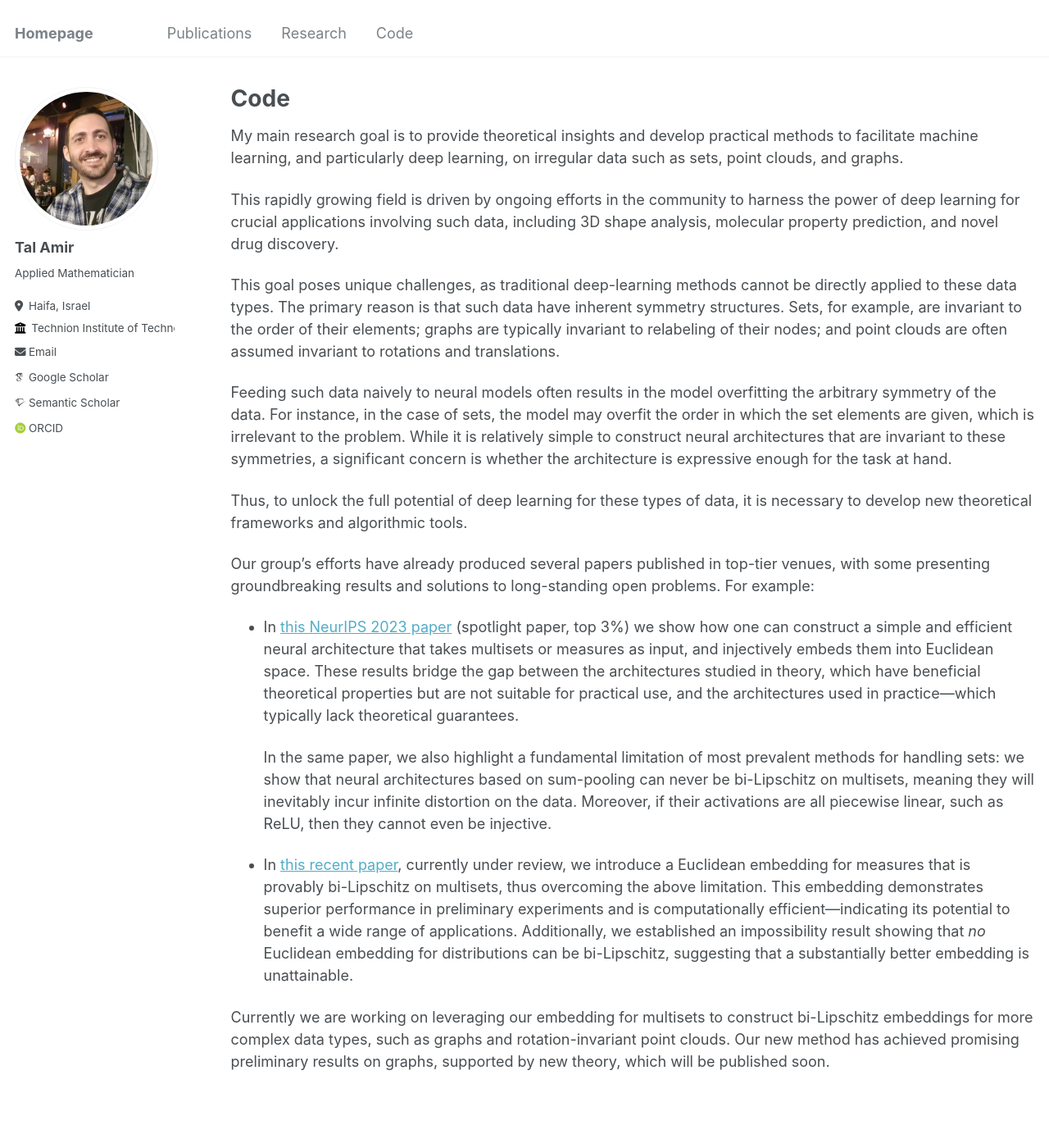
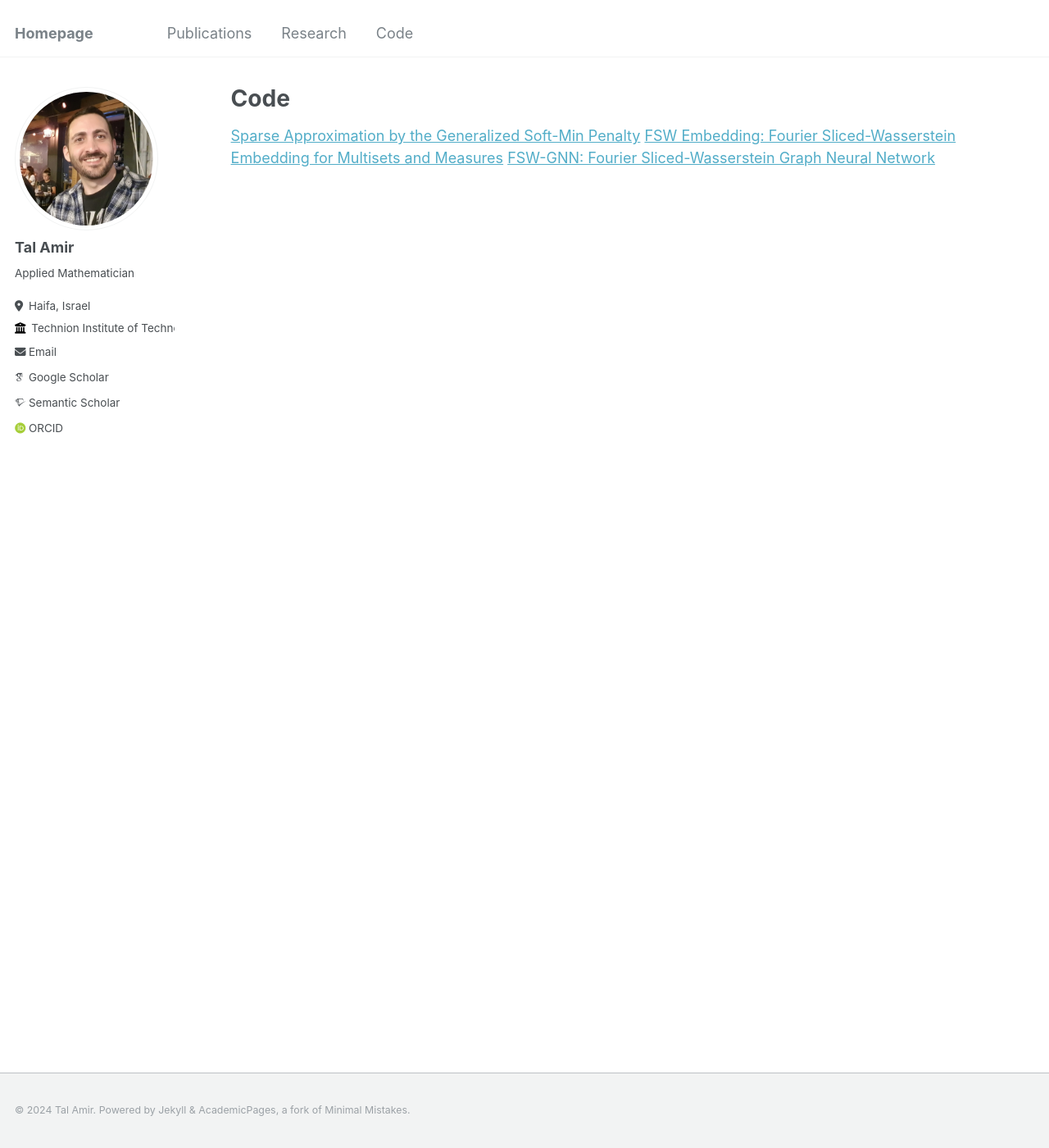
Before and after one commit to tal-amir/tal-amir.github.io, a Jekyll site: the page built from _pages/code.md, in a window 1280 px wide and 1400 px high. Shown: the whole window at 82% size. Built offline with Jekyll 4.4.1, drawn with Linux system fonts in a browser that asks for light colours; some web fonts are replaced.

Commit message:
Update code.md

```diff
--- a/_pages/code.md
+++ b/_pages/code.md
@@ -7,22 +7,8 @@ author_profile: true
 
 {% include base_path %}
 
-My main research goal is to provide theoretical insights and develop practical methods to facilitate machine learning, and particularly deep learning, on irregular data such as sets, point clouds, and graphs.
+[Sparse Approximation by the Generalized Soft-Min Penalty](https://github.com/tal-amir/sparse-approximation-gsm)
+[FSW Embedding: Fourier Sliced-Wasserstein Embedding for Multisets and Measures](https://github.com/tal-amir/fsw-gnn)
+[FSW-GNN: Fourier Sliced-Wasserstein Graph Neural Network](https://github.com/tal-amir/fsw-gnn)
 
-This rapidly growing field is driven by ongoing efforts in the community to harness the power of deep learning for crucial applications involving such data, including 3D shape analysis, molecular property prediction, and novel drug discovery.
-
-This goal poses unique challenges, as traditional deep-learning methods cannot be directly applied to these data types. The primary reason is that such data have inherent symmetry structures. Sets, for example, are invariant to the order of their elements; graphs are typically invariant to relabeling of their nodes; and point clouds are often assumed invariant to rotations and translations.
-
-Feeding such data naively to neural models often results in the model overfitting the arbitrary symmetry of the data. For instance, in the case of sets, the model may overfit the order in which the set elements are given, which is irrelevant to the problem. While it is relatively simple to construct neural architectures that are invariant to these symmetries, a significant concern is whether the architecture is expressive enough for the task at hand.
-
-Thus, to unlock the full potential of deep learning for these types of data, it is necessary to develop new theoretical frameworks and algorithmic tools.
-
-Our group's efforts have already produced several papers published in top-tier venues, with some presenting groundbreaking results and solutions to long-standing open problems. For example:
-
-- In [this NeurIPS 2023 paper](https://tal-amir.github.io/publication/2023-12%20Neural%20Injective%20Functions) (spotlight paper, top 3%) we show how one can construct a simple and efficient neural architecture that takes multisets or measures as input, and injectively embeds them into Euclidean space. These results bridge the gap between the architectures studied in theory, which have beneficial theoretical properties but are not suitable for practical use, and the architectures used in practice—which typically lack theoretical guarantees.
-
-  In the same paper, we also highlight a fundamental limitation of most prevalent methods for handling sets: we show that neural architectures based on sum-pooling can never be bi-Lipschitz on multisets, meaning they will inevitably incur infinite distortion on the data. Moreover, if their activations are all piecewise linear, such as ReLU, then they cannot even be injective.
-
-- In [this recent paper](https://tal-amir.github.io/publication/2024-05%20Fourier%20Sliced-Wasserstein%20Embedding), currently under review, we introduce a Euclidean embedding for measures that is provably bi-Lipschitz on multisets, thus overcoming the above limitation. This embedding demonstrates superior performance in preliminary experiments and is computationally efficient—indicating its potential to benefit a wide range of applications. Additionally, we established an impossibility result showing that _no_ Euclidean embedding for distributions can be bi-Lipschitz, suggesting that a substantially better embedding is unattainable.
-
-Currently we are working on leveraging our embedding for multisets to construct bi-Lipschitz embeddings for more complex data types, such as graphs and rotation-invariant point clouds. Our new method has achieved promising preliminary results on graphs, supported by new theory, which will be published soon.
+[//]: <> (  https://github.com/tal-amir/fsw-gnn  )
```
